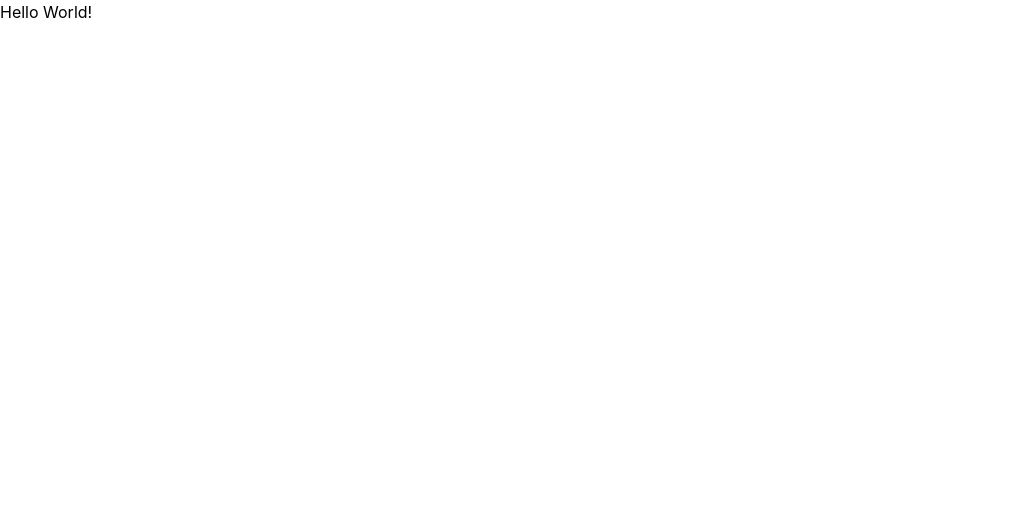
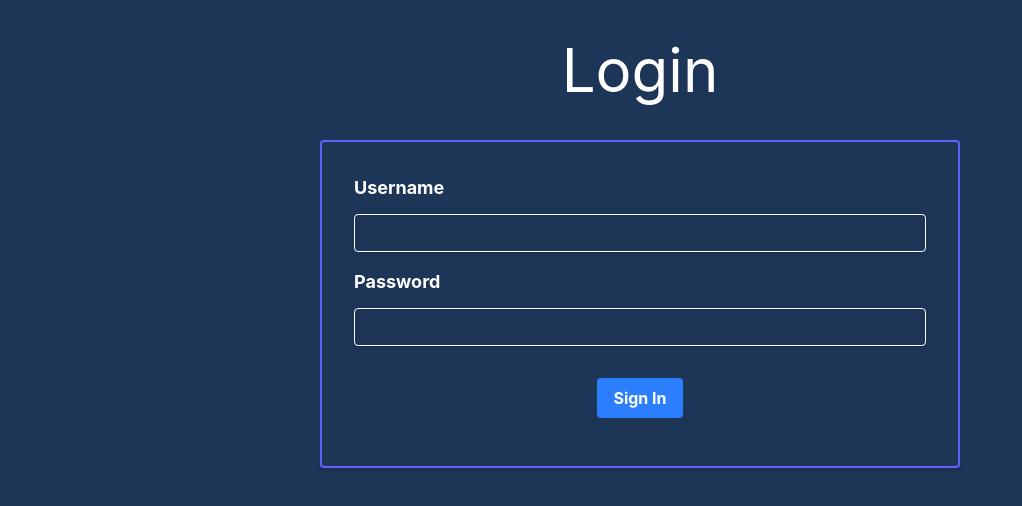
Before and after one commit to lukemullins02/blog_admin, a React (Vite) app: page / in a window 1280 px wide. Shown: the top 506 px of the page, without its empty margins (0-1022 px from the left). Built offline with nearby package versions, Linux system fonts and the light colour scheme.

Commit message:
Add login page

```diff
--- a/package.json
+++ b/package.json
@@ -11,6 +11,7 @@
   },
   "dependencies": {
     "@tailwindcss/vite": "^4.2.2",
+    "axios": "^1.14.0",
     "react": "^19.2.4",
     "react-dom": "^19.2.4",
     "tailwindcss": "^4.2.2"
--- a/src/App.jsx
+++ b/src/App.jsx
@@ -1,11 +1,10 @@
-import { useState } from "react";
-
 import "./App.css";
+import Login from "./components/login";
 
 function App() {
   return (
     <>
-      <h1>Hello World!</h1>
+      <Login />
     </>
   );
 }
--- /dev/null
+++ b/src/api/axios.js
@@ -0,0 +1,28 @@
+import axios from "axios";
+
+const api = axios.create({
+  baseURL: import.meta.env.VITE_URL,
+});
+
+api.interceptors.request.use((config) => {
+  const token = localStorage.getItem("token");
+
+  if (token) {
+    config.headers.Authorization = `Bearer ${token}`;
+  }
+
+  return config;
+});
+
+api.interceptors.response.use(
+  (response) => response,
+  (error) => {
+    if (error.response && error.response.status === 403) {
+      localStorage.removeItem("token");
+      window.location.href = "/login";
+    }
+    return Promise.reject(error);
+  },
+);
+
+export default api;
--- /dev/null
+++ b/src/components/login.jsx
@@ -0,0 +1,89 @@
+import { useState } from "react";
+import { login } from "../services/authService";
+
+function Login() {
+  const [error, setError] = useState("");
+
+  const [userInput, setUserInput] = useState({
+    username: "",
+    password: "",
+  });
+
+  const handleChange = (e) => {
+    setUserInput({
+      ...userInput,
+      [e.target.name]: e.target.value,
+    });
+  };
+
+  const handleSubmit = async (e) => {
+    e.preventDefault();
+
+    try {
+      const response = await login({ ...userInput });
+      console.log(response);
+    } catch (err) {
+      if (err.response) {
+        setError(err.response.data.message);
+      } else {
+        setError("Something went wrong. Please try again.");
+      }
+    }
+  };
+
+  return (
+    <div className="w-screen h-screen bg-[#1d3557]  flex flex-col items-center">
+      <p className="text-white text-6xl mb-10 mt-10">Login</p>
+      <form
+        className="bg-[#1d3557] w-[50%] border-2 border-indigo-500 shadow-md rounded px-8 pt-8 pb-12 mb-4"
+        onSubmit={handleSubmit}
+      >
+        {error && <p className="text-xl text-red-600">{error}</p>}
+        <div className="mb-4">
+          <label
+            className="block text-white text-lg font-bold mb-3"
+            htmlFor="username"
+          >
+            Username
+          </label>
+          <input
+            className="shadow appearance-none text-white border rounded w-full py-2 px-3 text-gray-700 leading-tight focus:outline-none focus:shadow-outline"
+            value={userInput.username}
+            name="username"
+            id="username"
+            onChange={handleChange}
+            type="text"
+            required
+          />
+        </div>
+        <div className="mb-4">
+          <label
+            className="block text-white text-lg font-bold mb-3"
+            htmlFor="password"
+          >
+            Password
+          </label>
+          <input
+            className="shadow appearance-none text-white  border rounded w-full py-2 px-3 text-gray-700 leading-tight focus:outline-none focus:shadow-outline"
+            value={userInput.password}
+            name="password"
+            id="password"
+            onChange={handleChange}
+            type="password"
+            required
+          />
+        </div>
+        <div className="flex items-center justify-center mt-8">
+          <button
+            type="submit"
+            className="inline-flex items-center justify-center bg-blue-500 hover:bg-blue-700 text-white font-bold py-2 px-4 rounded focus:outline-none focus:shadow-outline"
+          >
+            Sign In
+          </button>
+        </div>
+      </form>
+    </div>
+  );
+}
+
+export default Login;
--- /dev/null
+++ b/src/services/authService.js
@@ -0,0 +1,11 @@
+import api from "../api/axios";
+
+export const login = async (credentials) => {
+  const response = await api.post("/login-admin", credentials);
+
+  const token = response.data.token;
+
+  localStorage.setItem("token", token);
+
+  return response.data;
+};
```
Also changed, not shown: 2 other files (tests, documents, lock files or other folders).
